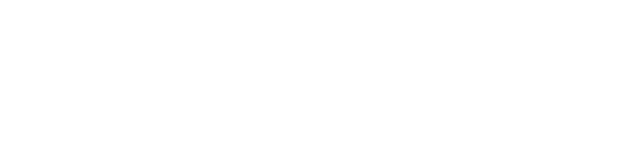
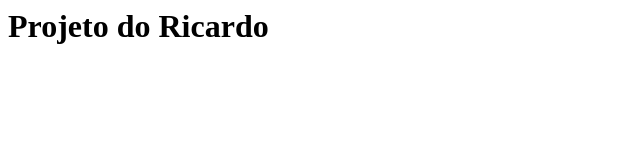
Before and after one commit to RicardoFreitasAraujo/meu-site, a plain HTML site: page index.html in a window 1280 px wide. Shown: the whole page, without its empty margins (0-640 px from the left). Drawn offline with Linux system fonts and the light colour scheme.

Commit message:
Titulo da pagina

```diff
--- a/index.html
+++ b/index.html
@@ -1,4 +1,6 @@
 <html>
     <head></head>
-    <body></body>
+    <body>
+        <h1>Projeto do Ricardo</h1>
+    </body>
 </html>
```
